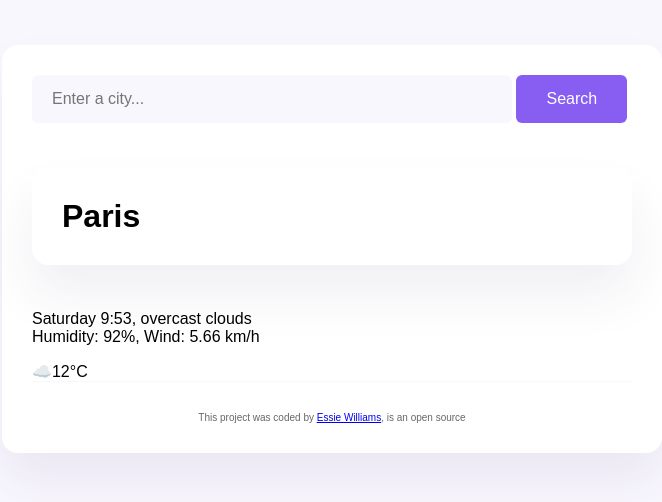
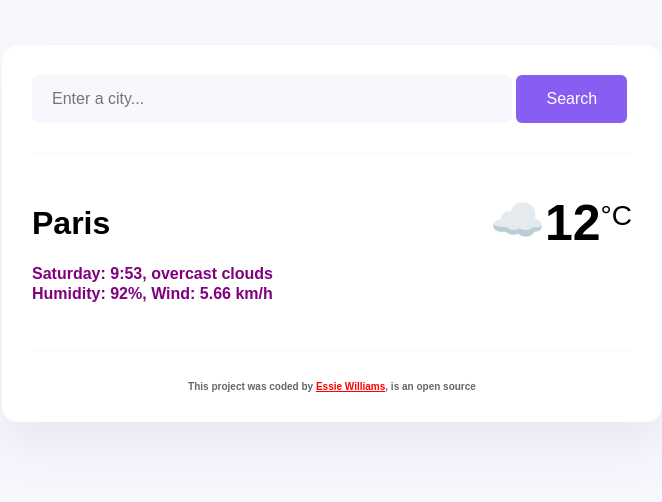
Before and after one commit to Ewshayla8606/MyWilliamsRepository, a plain HTML site: page WeatherIndex.html in a window 1280 px wide. Shown: the whole page, without its empty margins (308-970 px from the left). Drawn offline with Linux system fonts and the light colour scheme; a web font is replaced by a local one.

Commit message:
Added basics CSS to the project

```diff
--- a/SRC/Weatherindex.css
+++ b/SRC/Weatherindex.css
@@ -3,31 +3,73 @@ body{
     font-family: sans-serif;
   }
 
-.weather-app{
+  a {
+    color: red;
+  }
+
+  .weather-app{
     background-color: white;
     max-width: 600px;
     margin: 45px auto;
     padding: 30px;
     box-shadow: 0 30px 50px rgba(65, 50, 100, 0.08);
     border-radius: 16px;
+}
+header{
+    border-bottom: 1px solid #f9f7fe;
+    padding: 0 0 30px 0;
+    }
+
+    main{
+    padding: 30px 0;
+    }
+    .weather-app-container{
+    display: flex;
+    }
+
+    .weather-app-temp-value{
+    font-size: 50px;
+    font-weight: bold;
+    margin-top: 10px;
+
+    }
+
+    .weather-app-icon{
+        font-size: 44px;
+        margin-top: 10px;
+    }
+
+    .weather-app-unit{
+        margin-top: 16px;
+        font-size: 28px;
+    }
+
+.weather-app-city
+{
+ margin: 0;
+ font-size: 38px;
+ line-height: 48px;
 
 }
 
-.weather-project{
-    background-color: white;
-    max-width: 600px;
-    margin: 45px auto;
-    box-shadow: 0 30px 50px;
-    padding: 30px;
-    box-shadow: 0 30px 50px rgba(65, 50, 100, 0.08);
-    border-radius: 16px;
+.weather-forecast{
+    font-size: 16px;
+    line-height: 20px;
+    color: purple;
+}
+
+.weather-app-main{
+    display: flex;
+    justify-content: space-between;
 }
 
 
 
 
+
+
 .search-form-input{
-    background-color: #f9f7fe;
+    background-color:#f9f7fe;
     border: none;
     border-radius: 6px;
     width: 80%;
@@ -47,13 +89,12 @@ body{
 }
 
 
-
-
 footer{
     border-top: 1px solid #f9f7fe;
     padding: 30px 0 0 0;
     text-align:center;
     font-size: 10px;
     color: rgba(0, 0, 0, 0.6);
+    font-weight: bold;
 
 }
--- a/WeatherIndex.html
+++ b/WeatherIndex.html
@@ -15,14 +15,21 @@
   </form>
   </header>
   <main>
+    <div class="weather-app-main">
     <div>
-    <h1 class="weather-project"> Paris</h1>
+    <h1 class="weather-city"> Paris</h1>
      <p class="weather-forecast">
-      Saturday 9:53, overcast clouds<br />
-      Humidity:  92%, Wind: 5.66 km/h<br/>
+      <strong>Saturday:  9:53, overcast clouds</strong><br />
+      <strong>Humidity:  92%, Wind: 5.66 km/h </strong><br/>
      </p>
      </div>
-     <div> ☁️12°C </div>
+     <div>
+      <div class="weather-app-container">
+     <div class="weather-app-icon">☁️</div>
+     <div class="weather-app-temp-value">12</div>
+     <div class="weather-app-unit">°C</div>
+    </div>
+     </div>
      </main>
 
 
```
